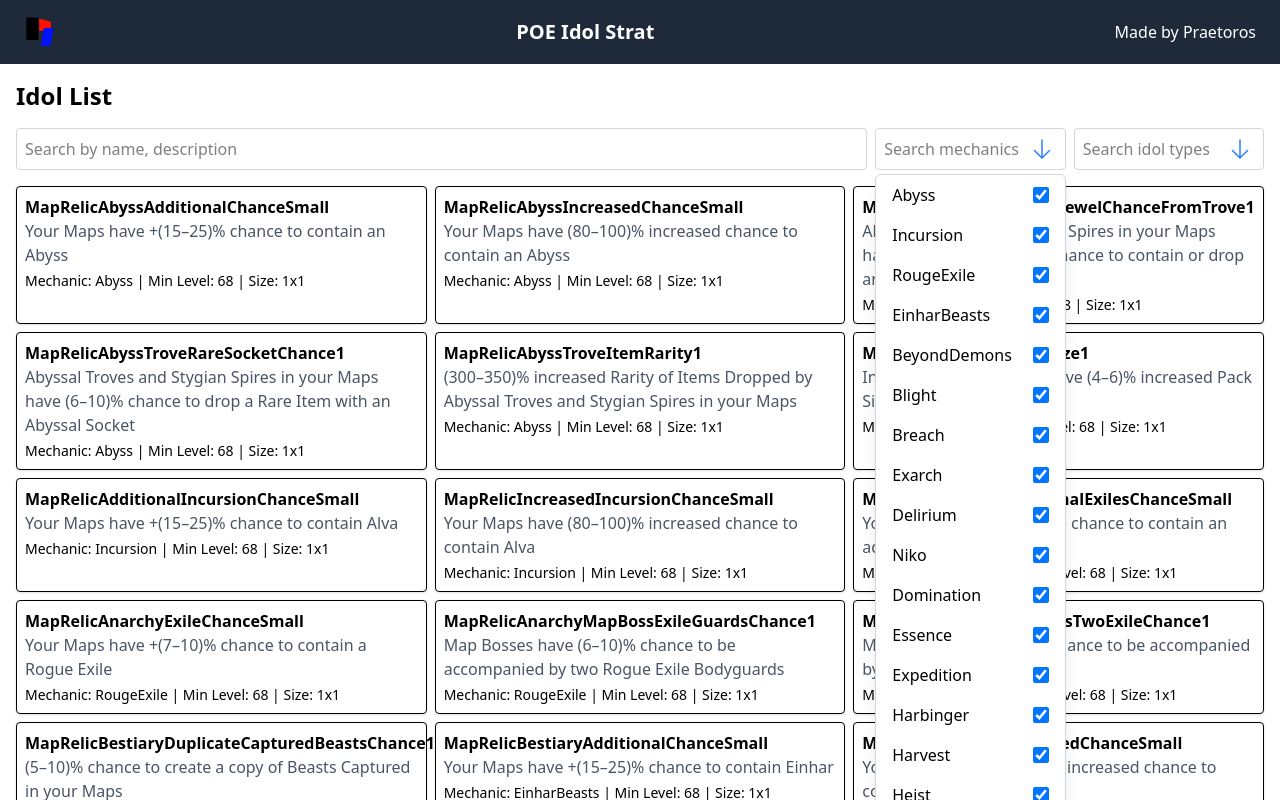
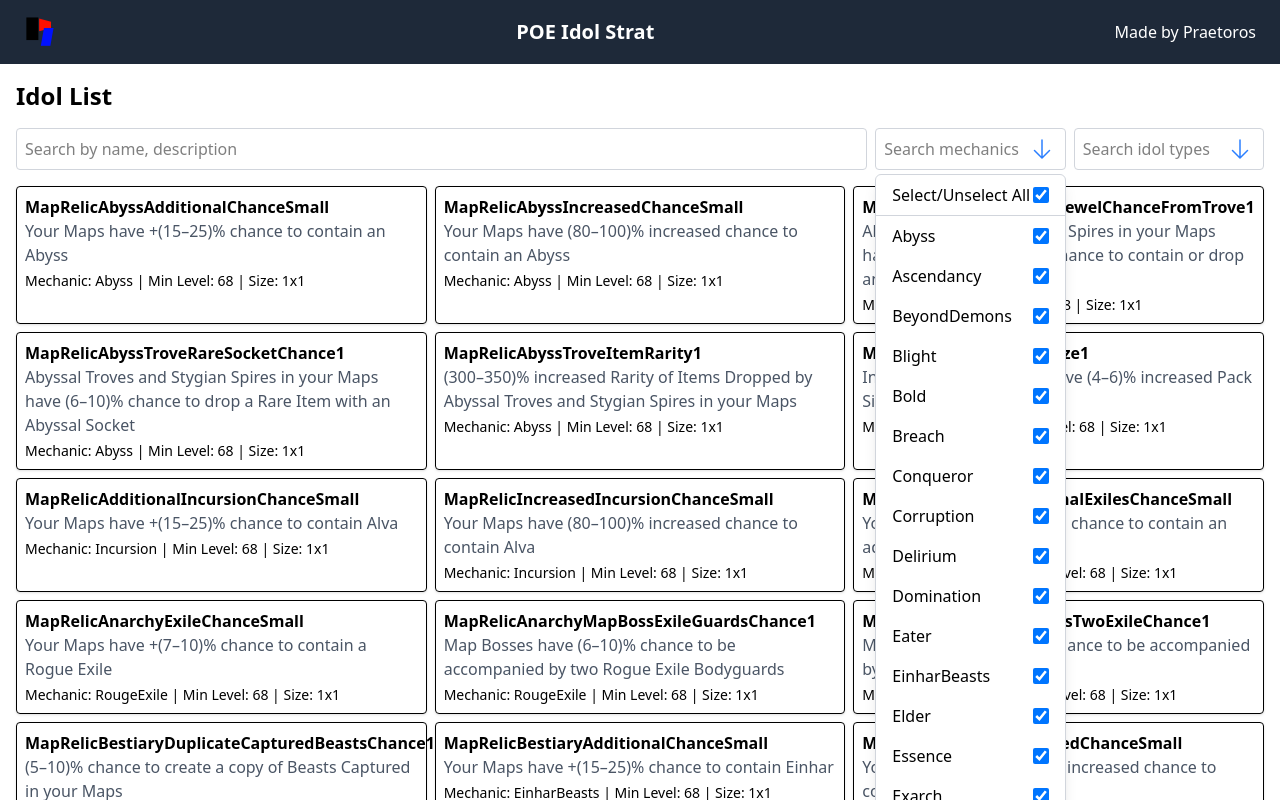
Before and after one commit to praetoros/poe-idol-strat, a React (Vite) app: page / in a window 1280 px wide. Both pictures are taken after a click on the element 1047 px from the left and 149 px from the top of the page. Shown: the top 800 px of the page. Built offline with nearby package versions, Linux system fonts and the light colour scheme.

Commit message:
select/unselect all

```diff
--- a/src/components/idol-list.tsx
+++ b/src/components/idol-list.tsx
@@ -61,7 +61,7 @@
     }, [searchQuery, activeMechanics, activeIdolTypes]);
 
     const filteredMechanics = useMemo(() => {
-		const allMechanics = Object.values(IdolMechanics);
+        const allMechanics = Object.values(IdolMechanics).sort();
         if (!mechanicSearchQuery) {
             return allMechanics;
         }
@@ -94,6 +94,26 @@
         }));
     };
 
+    const allMechanicsSelected = useMemo(() => {
+        return filteredMechanics.every((mechanic) => activeMechanics[mechanic]);
+    }, [filteredMechanics, activeMechanics]);
+
+    const toggleAllMechanics = () => {
+        const newMechanics = { ...activeMechanics };
+        if (allMechanicsSelected) {
+            // Unselect all
+            for (const mechanic of filteredMechanics) {
+                newMechanics[mechanic] = false;
+            }
+        } else {
+            // Select all
+            for (const mechanic of filteredMechanics) {
+                newMechanics[mechanic] = true;
+            }
+        }
+        setActiveMechanics(newMechanics);
+    };
+
     return (
         <div className="container mx-auto p-4">
             <h1 className="mb-4 font-bold text-2xl">Idol List</h1>
@@ -123,10 +143,25 @@
                         className="absolute inset-y-0 right-0 flex cursor-pointer items-center pr-3"
                         onClick={() => setShowMechanicDropdown(!showMechanicDropdown)}
                     >
-						<ArrowDownIcon className="size-6 text-blue-500" />
+                        <ArrowDownIcon className="size-6 text-blue-500"/>
                     </div>
                     {showMechanicDropdown && (
                         <div className="absolute z-10 mt-1 w-full rounded-md border border-gray-300 bg-white shadow-lg">
+                            {/* biome-ignore lint/a11y/useKeyWithClickEvents: <explanation> */}
+                            <div
+                                className="flex cursor-pointer items-center justify-between px-4 py-2 hover:bg-gray-100"
+                                onClick={toggleAllMechanics}
+                            >
+                                <span>Select/Unselect All</span>
+                                <input
+                                    type="checkbox"
+                                    checked={allMechanicsSelected}
+                                    onChange={toggleAllMechanics}
+                                    className="form-checkbox h-4 w-4 text-blue-600"
+                                />
+                            </div>
+                            {/* Divider */}
+                            <hr className="border-gray-300"/>
                             {filteredMechanics.map((mechanic) => (
                                 // biome-ignore lint/a11y/useKeyWithClickEvents: <explanation>
                                 <div
@@ -152,6 +187,7 @@
                     )}
                 </div>
 
+                {/* Idol Type Dropdown */}
                 <div className="relative w-full md:w-auto">
                     <input
                         type="text"
@@ -166,7 +202,7 @@
                         className="absolute inset-y-0 right-0 flex cursor-pointer items-center pr-3"
                         onClick={() => setShowIdolTypeDropdown(!showIdolTypeDropdown)}
                     >
-						<ArrowDownIcon className="size-6 text-blue-500" />
+                        <ArrowDownIcon className="size-6 text-blue-500"/>
                     </div>
                     {showIdolTypeDropdown && (
                         <div className="absolute z-10 mt-1 w-full rounded-md border border-gray-300 bg-white shadow-lg">
```
Lines whose indentation alone changed are shown as unchanged.
